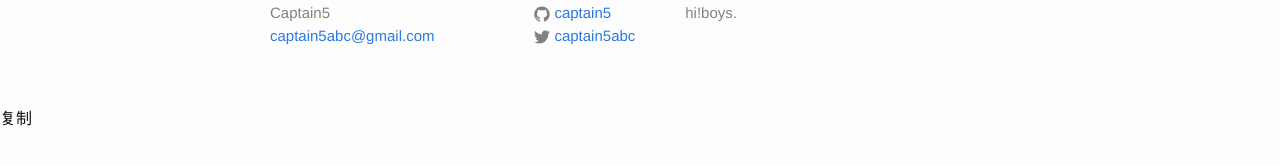
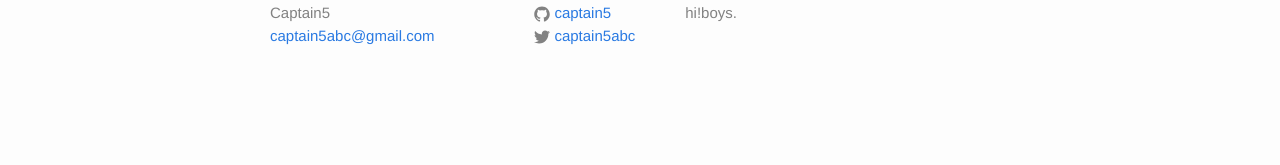
Before and after one commit to captain5/captain5.github.io, a Jekyll site: the page built from about.md, in a window 1280 px wide. Shown: the part 397-562 px from the top of the page. Built offline with Jekyll 4.4.1, drawn with Linux system fonts in a browser that asks for light colours; comment, search, counter and statistics services are not loaded.

Commit message:
Update default.html

```diff
--- a/_layouts/default.html
+++ b/_layouts/default.html
@@ -14,8 +14,8 @@
     </div>
 
     {% include footer.html %}
-
-
+<table width=80%>
+<tr><td>
   <!-- 多说评论框 start -->
 	<div class="ds-thread" data-thread-key="{{ page.id }}" data-title="{{ page.title }}" data-url="http://captain5.github.io//{{ page.url }}"></div>
 <!-- 多说评论框 end -->
@@ -32,7 +32,8 @@
 	})();
 	</script>
 <!-- 多说公共JS代码 end -->
-复制
+</td></tr>
+</table>
 
   </body>
 
```
